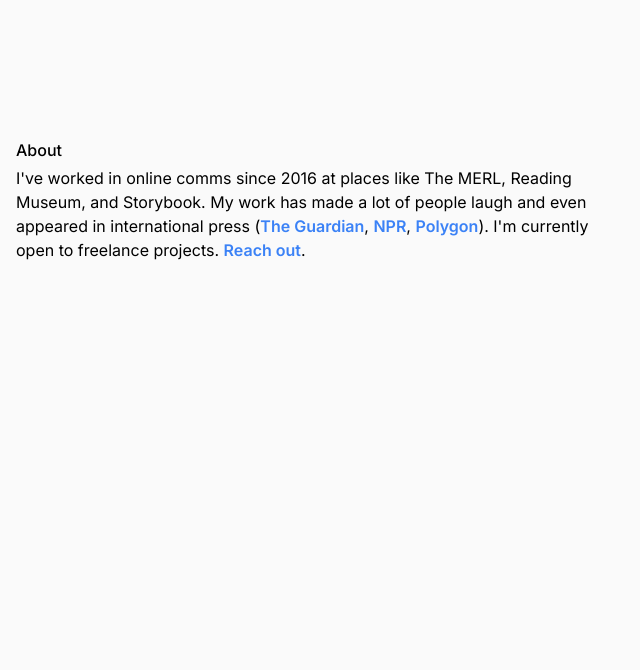
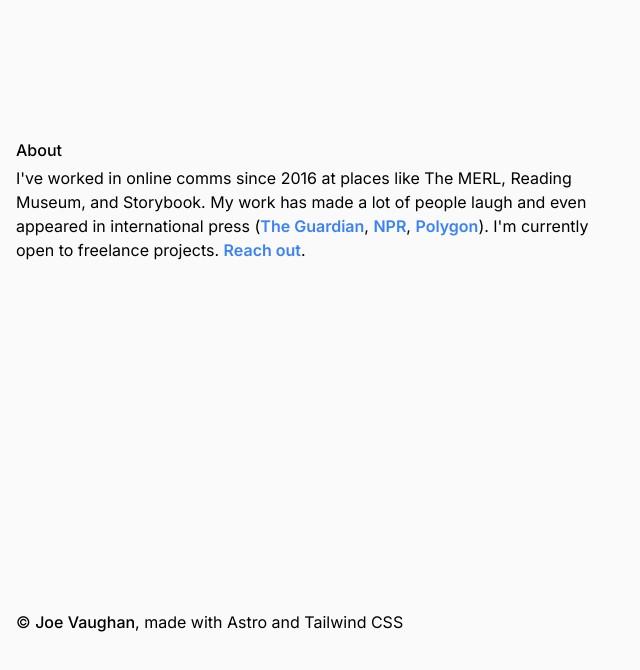
Before and after one commit to joevaugh4n/joevaugh4n, an Astro site: page / in a window 1280 px wide. Shown: the part 86-756 px from the top of the page, without its empty margins (0-640 px from the left). Built offline with nearby package versions, Linux system fonts and the light colour scheme; Astro itself is replaced by a stand-in of ours.

Commit message:
added footer

```diff
--- a/src/layouts/Layout.astro
+++ b/src/layouts/Layout.astro
@@ -26,6 +26,8 @@ const { title } = Astro.props;
 	<body>
 		<Header />
 		<slot />
+		<footer class="absolute bottom-0 mb-20">
+			© <span class='font-medium text-balance'>Joe Vaughan</span>, made with Astro and Tailwind CSS</footer>
 	</body>
 </html>
 <style is:global>
```
